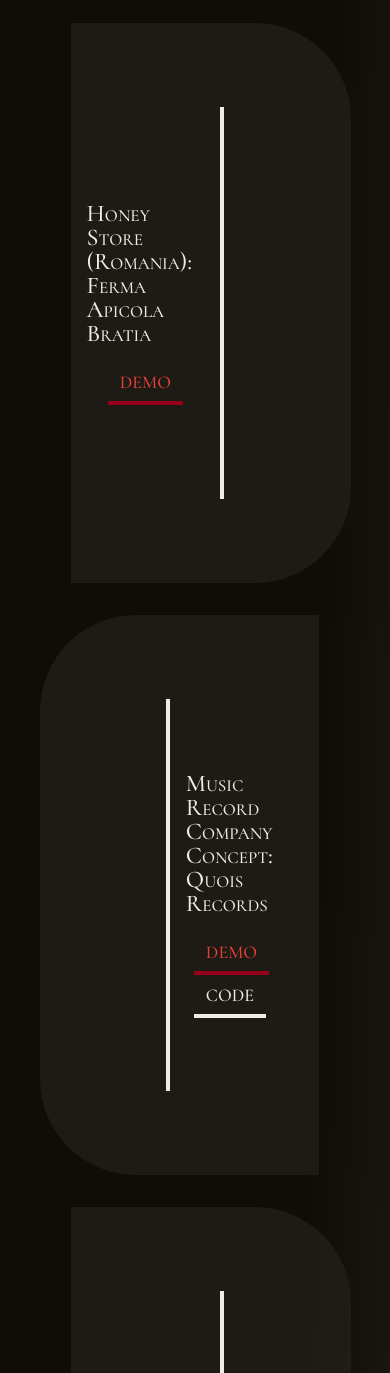
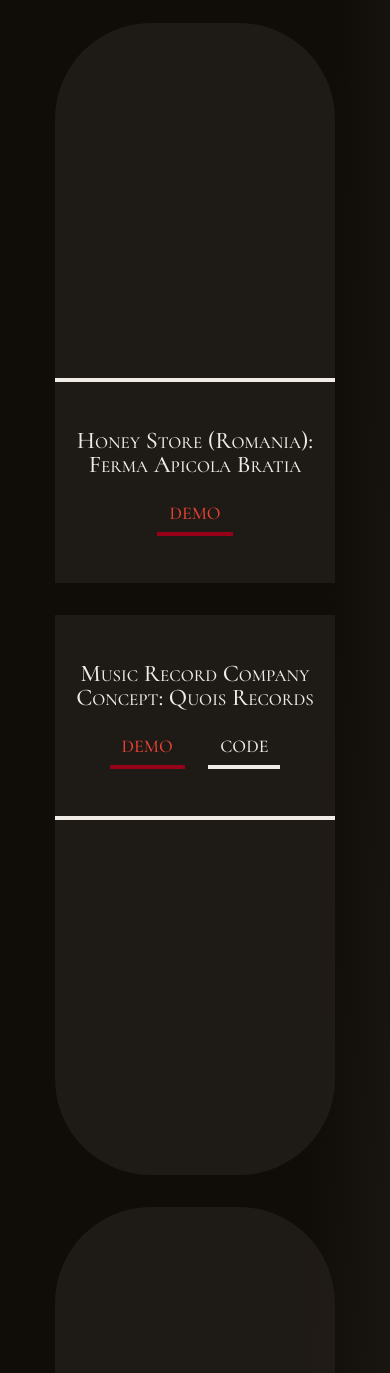
Before and after one commit to StefanTampu/portfolio, a plain HTML site: page projects.html in a window 390 px wide. Shown: the part 169-1542 px from the top of the page. Drawn offline with Linux system fonts and the light colour scheme.

Commit message:
Re-orient project boxes for screens of width less than 1024px

```diff
--- a/styles.css
+++ b/styles.css
@@ -922,9 +922,58 @@
     .page-container {
         max-width: 768px;
     }
-    #about-message {
-        height: 1000px;
+
+    .project-box {
+        flex-direction: column;
+        justify-content: space-between;
+        align-items: center;
     }
+
+    .pb-left {
+        border-radius: 0 0 96px 96px;
+        align-self: center;
+        flex-direction: column-reverse;
+    }
+
+    .pb-left .project-image{
+        margin-right: 0;
+        margin-top: 16px;
+    }
+
+    .pb-left .project-text{
+        border-left: none;
+        border-bottom: 4px solid var(--lead-white);
+    }
+
+    .pb-right{
+        border-radius: 96px 96px 0 0;
+        align-self: center;
+    }
+
+    .pb-right .project-image{
+        margin-left: 0;
+        margin-bottom: 16px;
+    }
+
+    .pb-right .project-text{
+        border-right: none;
+        border-top: 4px solid var(--lead-white);
+    }
+
+    .project-image {
+        width: 100%;
+        flex: 2;
+    }
+
+    .project-text {
+        flex: 1;
+        text-align: center;
+        width: 100%;
+    }
+
+   #about-message {
+    height: 1000px;
+}
 }
 
 @media (max-width: 768px){
@@ -1055,7 +1104,4 @@
     .page-container {
         max-width: 100%;
     }
-    #about-message {
-
-    }
 }
```
